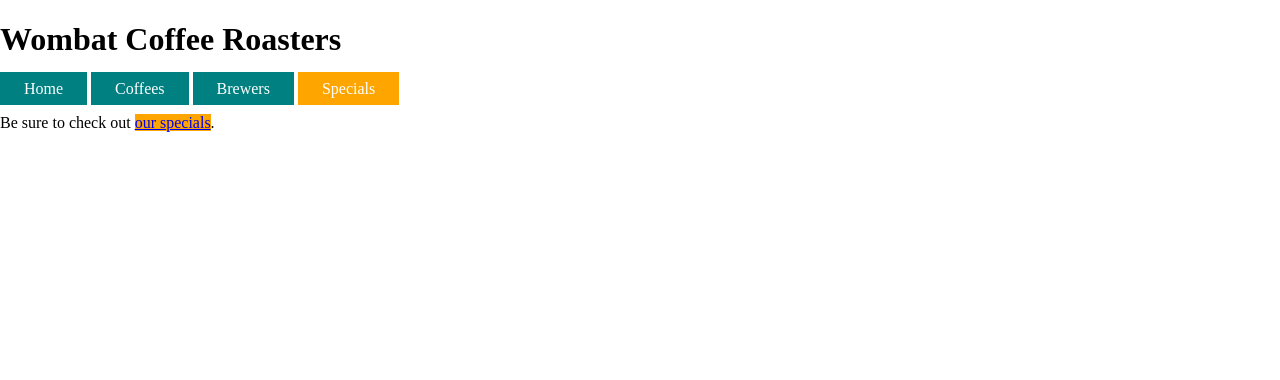
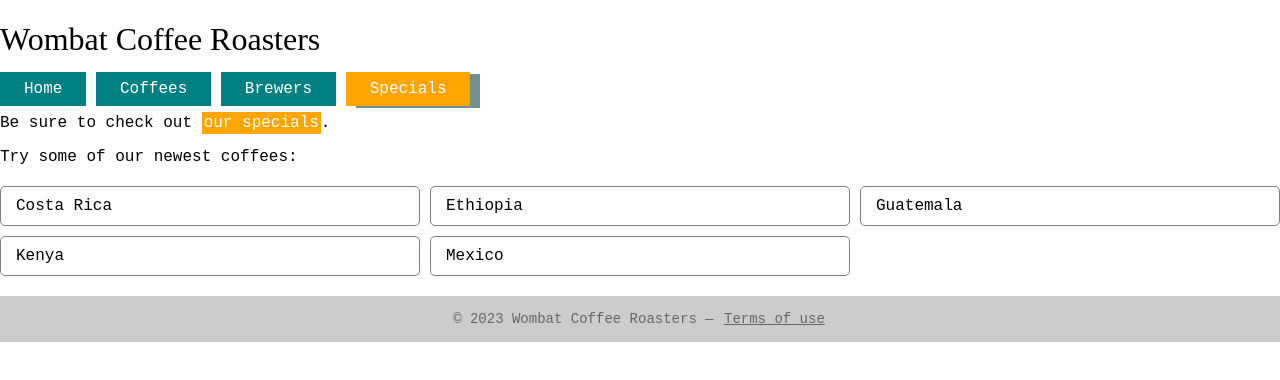
Before and after one commit to EnkiEnki77/css-in-depth, a plain HTML site: page index.html in a window 1280 px wide. Drawn offline with Linux system fonts and the light colour scheme.

Commit message:
Learned about feature queries and their different syntax

```diff
--- a/index.html
+++ b/index.html
@@ -23,6 +23,18 @@
         Be sure to check out
         <a href="/specials" class="featured">our specials</a>.
         </p>
+        <p>Try some of our newest coffees:</p>
+        <div class="coffees">
+            <a href="/coffees/costa-rica">Costa Rica</a>
+            <a href="/coffees/ethiopia">Ethiopia</a>
+            <a href="/coffees/guatamala">Guatemala</a>
+            <a href="/coffees/kenya">Kenya</a>
+            <a href="/coffees/mexico">Mexico</a>
+        </div>
     </main>
+    <footer class="footer">
+        &copy; 2023 Wombat Coffee Roasters &mdash;
+        <a href="/terms-of-use">Terms of use</a>
+    </footer>
 </body>
 </html>
--- a/style.css
+++ b/style.css
@@ -1,5 +1,33 @@
 body {
+  /* overrides margin applied by user-agent */
   margin: 0;
+  /* It's common to add the main font and body text styles to the body element so they are inherited by all the text
+     elements on the page. */
+  font-family: "Courier New", Courier, monospace;
+}
+
+/* This is the order you should specifiy the pseudoclasses for links */
+/* The cascade is the reason this order matters. They all have the same specificity, so source order determines what
+   overrides what. */
+a:link {
+  background-color: blue;
+  color: white;
+  text-decoration: initial;
+  padding: 2px;
+}
+
+a:visited {
+  background-color: purple;
+}
+
+a:hover {
+  background-color: transparent;
+  color: blue;
+  text-decoration: underline;
+}
+
+a:active {
+  color: red;
 }
 
 /* When two or more selectors target the same element and have declarations for the same property it creates a
@@ -105,4 +133,110 @@ a.featured {
    where it's used. Otherwise, option 3 is best. */
 
 /* There are two common rules of thumb when working with the cascade. Don't use ID's and dont use !important. These both
-   make things difficult to override. */
+   make things difficult to override. Nowadays theyre acceptable in certian situations, such as with layers and scope. */
+
+/* A  declaration that wins the cascade battle is a cascade value. It's a value applied to a property of an elment as a result
+   of the cascade. If a property is never specified it has no cascade value*/
+
+/* The last way a an element can recieve styles is through inheritance. */
+/* If an element has no cascaded value for a given property, it may then inherit a value from its parent element */
+
+/* There are four values you can apply to any property that will manipulate the cascade. */
+/* initial, inherit, unset, and revert */
+
+/* Sometimes you want inheritance to take place where a cascaded value is preventing it. You would use the inherit keyword */
+.footer {
+  color: #666;
+  background-color: #ccc;
+  padding: 15px 0;
+  text-align: center;
+  font-size: 14px;
+}
+
+/* We want the color to inherit, but instead of recieving the cascade style from the link ruleset above. */
+/* The benefit is now the link will change with the footer if anything alters it. Thats why youre not just hardcoding
+   a color here. */
+/* You can also use inherit to force inheritance for properties that usually don't. */
+/* .footer a {
+  color: inherit;
+  background-color: transparent;
+  text-decoration: underline;
+} */
+
+/* If you want to revert a property to it's default value you can use initial. This allows you to not have to think
+   about what the initial value of a property is if you want to revert back to it. Keep in mind, this isnt the value
+   applied by the user-agent, it's the one defined as default in the spec. */
+.footer a {
+  background-color: initial;
+}
+
+/* unset is a combo of inherit and initial. It says inheritable properties to inherit, and noninheritable ones to initial */
+.footer a {
+  /* sets the value to initial */
+  background-color: unset;
+  /* sets the value to inherit */
+  color: unset;
+}
+
+/* revert initial and unset override all styles from author and user-agent style sheets. Sometimes you want to override.
+   Just the author styles and leave user-agent ones intact. This is where revert comes into play. */
+.footer a {
+  /* If we used initial here the value would be none because that's the default for this property. The underline is actually
+     set by the user-agent, so we need to use revert. */
+  text-decoration: revert;
+}
+
+/* Be careful about shorthands overriding omitted values, even if you ommit them under the hood theyre just set to initial */
+h1 {
+  font-weight: bold;
+}
+
+.title {
+  font: 32px Helvetica, Arial, sans-serif;
+}
+
+.nav .featured {
+  background-color: orange;
+  /* Four value shorhands order things y,x. Two value x,y. */
+  box-shadow: 10px 2px #6f9090;
+}
+
+/* Adding a feature query allows you to specify styles if a browser supports them, otherwise fallback styles are implemented */
+/* This is the fallback behavior for legacy browsers */
+.coffees {
+  margin: 20px 0;
+}
+
+.coffees a {
+  display: inline-block;
+  min-width: 300px;
+  padding: 10px 15px;
+  margin: 0 10px 10px 0;
+  color: black;
+  background-color: initial;
+  border: 1px solid grey;
+  border-radius: 5px;
+}
+
+/* feature query that targets only browsers that understand grid layout */
+@supports (display: grid) {
+  /* Defines grid layout for modern browsers */
+  .coffees {
+    display: grid;
+    grid-template-columns: repeat(3, 1fr);
+    gap: 10px;
+  }
+
+  /* Overrides unnecessary fallback styles we don't want for our grid */
+  .coffees a {
+    margin: unset;
+    min-width: unset;
+  }
+}
+
+/* featur queries also have syntax that queries when a browser doesnt support a feature, syntax for when a browser either
+   one specified feature OR another specified feature */
+
+/* @supports not (display:grid){} */
+
+/* @supports (display:grid) or (display:flex){} */
```
